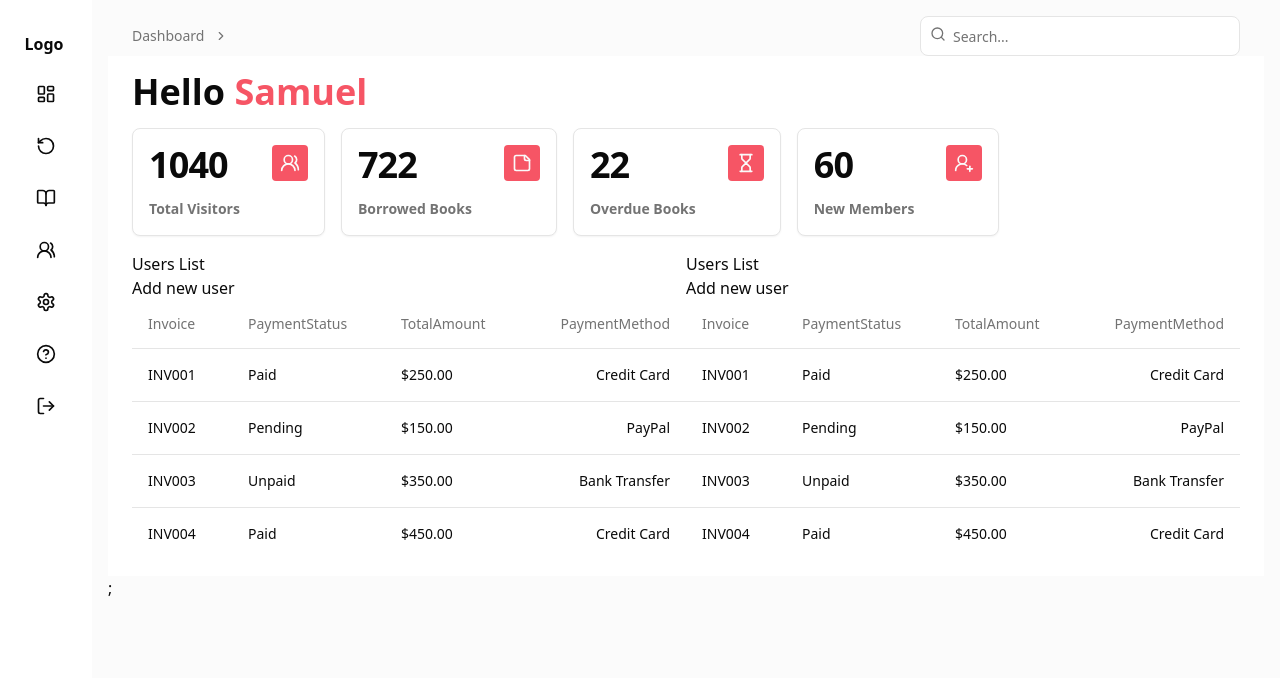
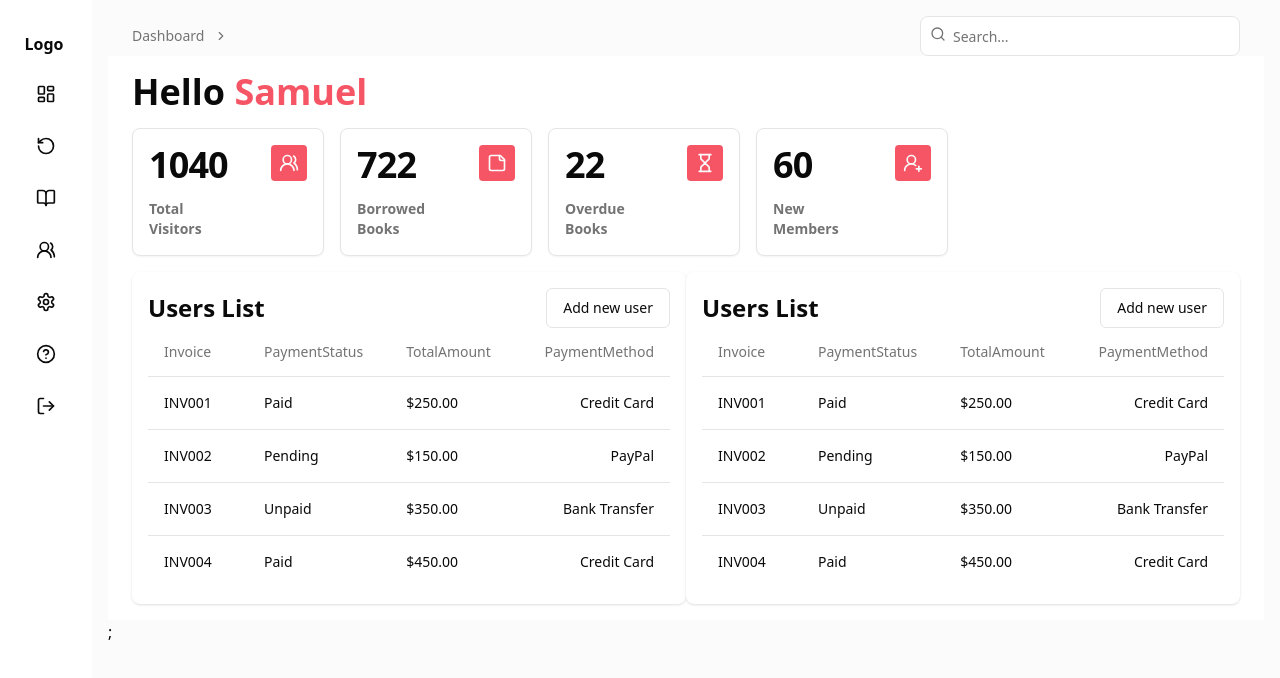
Before and after one commit to olakadasami/library-ms-frontend, a Next.js app: page /dashboard in a window 1280 px wide. Shown: the top 678 px of the page. Built offline with nearby package versions, Linux system fonts and the light colour scheme.

Commit message:
style:fix: add background and width to card

```diff
--- a/src/features/dashboard/InfoCard/InfoCard.tsx
+++ b/src/features/dashboard/InfoCard/InfoCard.tsx
@@ -20,7 +20,7 @@ function InfoCard({ Icon, number, title }: TInfoCard) {
   return (
     <Card
       x-chunk="dashboard-05-chunk-1"
-      className="rounded-lg p-4 flex justify-between gap-8"
+      className="rounded-lg p-4 flex justify-between gap-8 bg-background w-48"
     >
       <CardHeader className="p-0 gap-2 justify-between">
         <CardTitle className="text-lg sm:text-xl md:text-2xl lg:text-4xl">
--- a/src/features/users/UsersList.tsx
+++ b/src/features/users/UsersList.tsx
@@ -1,13 +1,14 @@
 import React from "react";
 import TableComponent from "../table/Table";
 import { invoices } from "../table/invoiceData";
+import { Button } from "@/components/ui/button";
 
 function UsersList() {
   return (
-    <section>
-      <div>
-        <h2>Users List</h2>
-        <button>Add new user</button>
+    <section className="shadow rounded-lg p-4  bg-background">
+      <div className="flex items-center justify-between">
+        <h2 className="font-semibold text-2xl">Users List</h2>
+        <Button variant={"outline"}>Add new user</Button>
       </div>
 
       <TableComponent data={invoices} />
```
